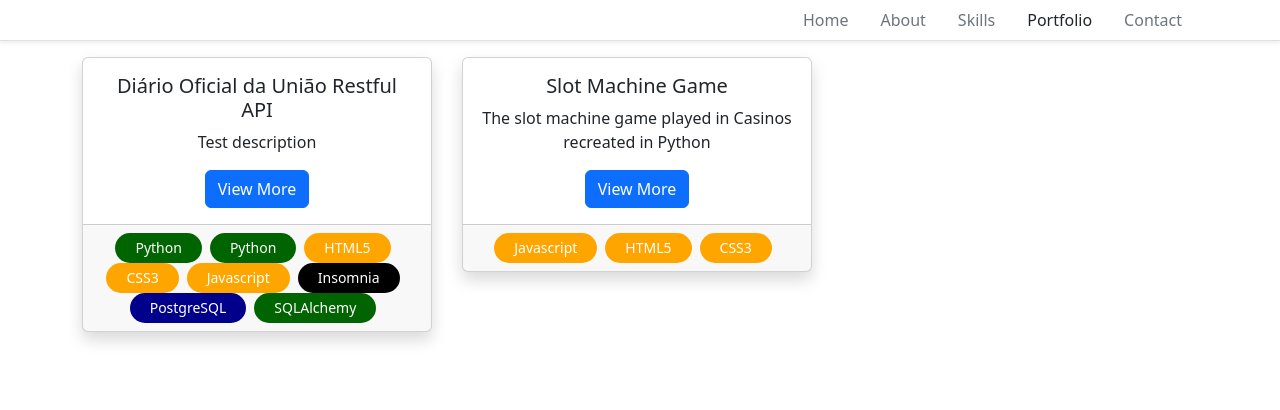
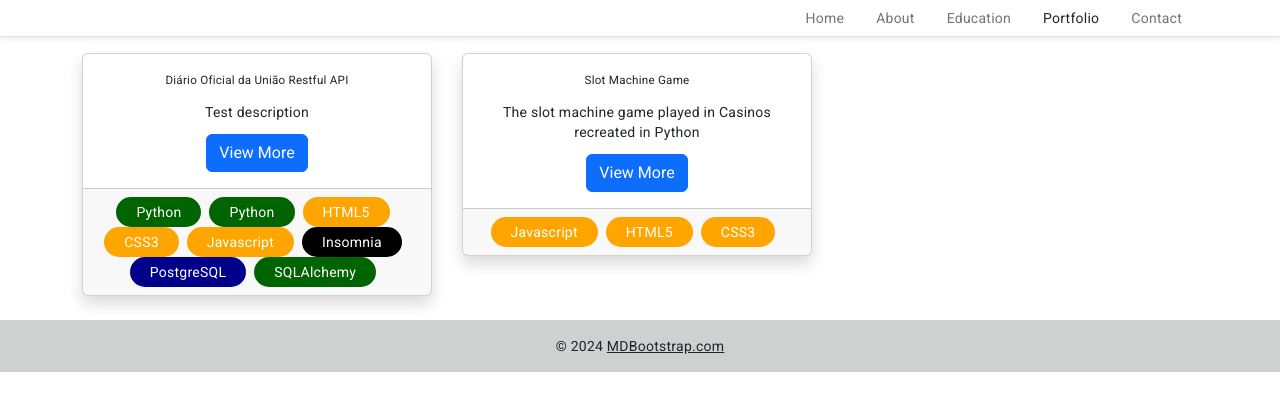
Before and after one commit to barbaracalderon/angular-portfolio-app, an Angular app: page /portfolio in a window 1280 px wide. Shown: the top 410 px of the page. Built offline with nearby package versions, Linux system fonts and the light colour scheme.

Commit message:
feat: add footer currentYear

```diff
--- a/angular.json
+++ b/angular.json
@@ -25,6 +25,7 @@
               "src/assets"
             ],
             "styles": [
+              "@angular/material/prebuilt-themes/deeppurple-amber.css",
               "src/styles.css",
               "./node_modules/ngx-bootstrap/datepicker/bs-datepicker.css",
               "./node_modules/bootstrap/dist/css/bootstrap.min.css"
@@ -86,6 +87,7 @@
               "src/assets"
             ],
             "styles": [
+              "@angular/material/prebuilt-themes/deeppurple-amber.css",
               "src/styles.css"
             ],
             "scripts": []
--- a/package.json
+++ b/package.json
@@ -11,14 +11,17 @@
   "private": true,
   "dependencies": {
     "@angular/animations": "^17.3.0",
+    "@angular/cdk": "^17.3.9",
     "@angular/common": "^17.3.0",
     "@angular/compiler": "^17.3.0",
     "@angular/core": "^17.3.0",
     "@angular/forms": "^17.3.0",
+    "@angular/material": "^17.3.9",
     "@angular/platform-browser": "^17.3.0",
     "@angular/platform-browser-dynamic": "^17.3.0",
     "@angular/router": "^17.3.0",
     "bootstrap": "^5.3.3",
+    "bootstrap-icons": "^1.11.3",
     "ngx-bootstrap": "^12.0.0",
     "rxjs": "~7.8.0",
     "tslib": "^2.3.0",
--- a/src/app/app.component.html
+++ b/src/app/app.component.html
@@ -1 +1,2 @@
 <app-header></app-header>
+<app-footer></app-footer>
--- a/src/app/app.component.ts
+++ b/src/app/app.component.ts
@@ -1,6 +1,7 @@
 import { Component } from '@angular/core';
 import { RouterOutlet } from '@angular/router';
 import { HeaderComponent } from './header/header.component';
+import { FooterComponent } from './footer/footer.component';
 
 @Component({
   selector: 'app-root',
@@ -8,6 +9,7 @@ import { HeaderComponent } from './header/header.component';
   imports: [
     RouterOutlet,
     HeaderComponent,
+    FooterComponent
   ],
   templateUrl: './app.component.html',
   styleUrl: './app.component.css'
--- a/src/app/app.config.ts
+++ b/src/app/app.config.ts
@@ -2,7 +2,8 @@ import { ApplicationConfig } from '@angular/core';
 import { provideRouter } from '@angular/router';
 
 import { routes } from './app.routes';
+import { provideAnimationsAsync } from '@angular/platform-browser/animations/async';
 
 export const appConfig: ApplicationConfig = {
-  providers: [provideRouter(routes)]
+  providers: [provideRouter(routes), provideAnimationsAsync()]
 };
--- /dev/null
+++ b/src/app/footer/footer.component.html
@@ -0,0 +1,6 @@
+<footer class="bg-body-tertiary text-center text-lg-start">
+    <div class="text-center p-3" style="background-color: rgba(68, 66, 66, 0.226);">
+      © {{ currentYear }}
+      <a class="text-body" href="https://github.com/barbaracalderon">MDBootstrap.com</a>
+    </div>
+  </footer>
--- /dev/null
+++ b/src/app/footer/footer.component.ts
@@ -0,0 +1,20 @@
+import { Component } from '@angular/core';
+
+@Component({
+  selector: 'app-footer',
+  standalone: true,
+  imports: [],
+  templateUrl: './footer.component.html',
+  styleUrl: './footer.component.css'
+})
+export class FooterComponent {
+  currentYear!: string;
+
+  constructor() {
+  }
+
+  ngOnInit(): void {
+    this.currentYear = new Date().getFullYear().toString();
+  }
+
+}
--- a/src/app/header/header.component.html
+++ b/src/app/header/header.component.html
@@ -9,11 +9,10 @@
                     <a routerLink="/about" routerLinkActive="text-dark" class="nav-link text-secondary">About</a>
                 </li>
                 <li class="nav-item">
-                    <a routerLink="/skills" routerLinkActive="text-dark" class="nav-link text-secondary">Skills</a>
+                    <a routerLink="/skills" routerLinkActive="text-dark" class="nav-link text-secondary">Education</a>
                 </li>
                 <li class="nav-item">
-                    <a routerLink="/portfolio" routerLinkActive="text-dark"
-                        class="nav-link text-secondary">Portfolio</a>
+                    <a routerLink="/portfolio" routerLinkActive="text-dark" class="nav-link text-secondary">Portfolio</a>
                 </li>
                 <li class="nav-item">
                     <a routerLink="/contact" routerLinkActive="text-dark" class="nav-link text-secondary">Contact</a>
--- a/src/index.html
+++ b/src/index.html
@@ -6,8 +6,10 @@
   <base href="/">
   <meta name="viewport" content="width=device-width, initial-scale=1">
   <link rel="icon" type="image/x-icon" href="favicon.ico">
+  <link href="https://fonts.googleapis.com/css2?family=Roboto:wght@300;400;500&display=swap" rel="stylesheet">
+  <link href="https://fonts.googleapis.com/icon?family=Material+Icons" rel="stylesheet">
 </head>
-<body>
+<body class="mat-typography">
   <app-root></app-root>
 </body>
 </html>
--- a/src/styles.css
+++ b/src/styles.css
@@ -9,3 +9,5 @@
     background-color: rgb(90, 117, 129);
     color: white;
 }
+html, body { height: 100%; }
+body { margin: 0; font-family: Roboto, "Helvetica Neue", sans-serif; }
```
Also changed, not shown: src/app/footer/footer.component.css (added), 1 other file (tests, documents, lock files or other folders).
